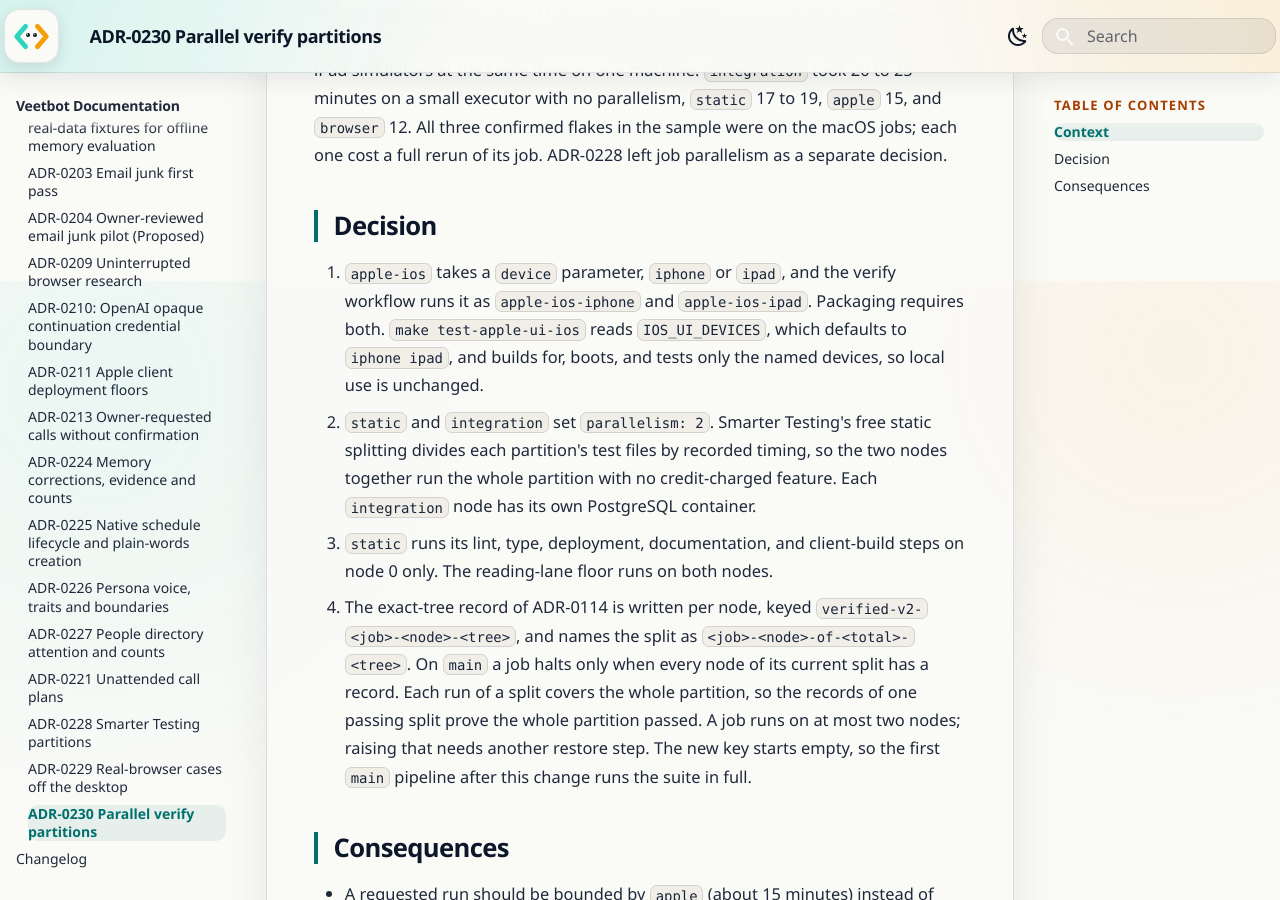
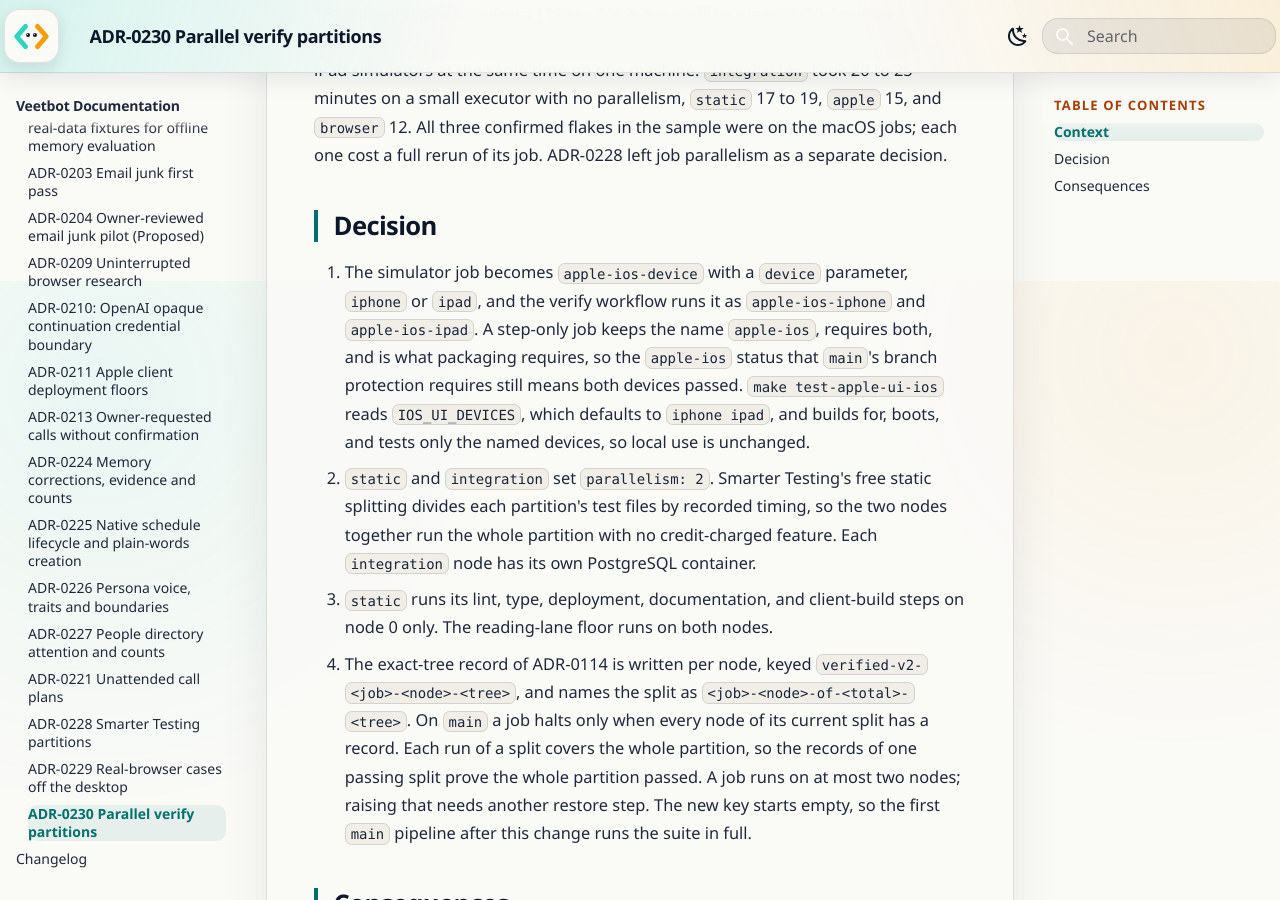
Before and after one commit to avitus/veetbot, an MkDocs documentation site: the page built from docs/adr/0230-parallel-verify-partitions.md, in a window 1280 px wide and 900 px high, scrolled down 619 px. Built offline with MkDocs 1.6.1 and Material for MkDocs 9.7.7, drawn with Linux system fonts in a browser that asks for light colours.

Commit message:
ci: keep main's required apple-ios status; verify alongside review
main's branch protection requires the status ci/circleci: apple-ios, which
the per-device split renamed away. The simulator job is now
apple-ios-device (instances apple-ios-iphone and apple-ios-ipad), and a
step-only apple-ios job requires both and gates packaging, so the
required status still means both devices passed and no protection
setting changes.

The review loop (AGENTS.md step 4) now requests hosted CI with each push,
alongside CodeRabbit, instead of after the review ends, and merges main
into the branch before the final push, so the merge tree matches the
verified head and main skips re-verification. The two misses in 15 main
pipelines (#166, #172) each delayed production about 28 minutes. Routing
labels were shortened to keep AGENTS.md inside its 12 KiB cap.

Also: the sidecar check timeout rises from 900 s to 1800 s (recent
runs took 880-970 s); deployment.md's "seven" required checks is nine.

Tests: test_the_required_apple_ios_status_passes_only_after_both_devices
was written with the gate job, not run red first. 138 toolchain/workflow
tests pass; circleci config validate passes; make docs-check passes.

Reading-Lane: A

Co-Authored-By: Claude Opus 5.5 <noreply@anthropic.com>
Glen-Conversation: c0c2ae77-ea24-44bc-aaf4-168a90712cc4

```diff
--- a/docs/adr/0230-parallel-verify-partitions.md
+++ b/docs/adr/0230-parallel-verify-partitions.md
@@ -18,11 +18,14 @@ ADR-0228 left job parallelism as a separate decision.
 
 ## Decision
 
-1. `apple-ios` takes a `device` parameter, `iphone` or `ipad`, and the verify
-   workflow runs it as `apple-ios-iphone` and `apple-ios-ipad`. Packaging
-   requires both. `make test-apple-ui-ios` reads `IOS_UI_DEVICES`, which
-   defaults to `iphone ipad`, and builds for, boots, and tests only the named
-   devices, so local use is unchanged.
+1. The simulator job becomes `apple-ios-device` with a `device` parameter,
+   `iphone` or `ipad`, and the verify workflow runs it as `apple-ios-iphone`
+   and `apple-ios-ipad`. A step-only job keeps the name `apple-ios`, requires
+   both, and is what packaging requires, so the `apple-ios` status that
+   `main`'s branch protection requires still means both devices passed.
+   `make test-apple-ui-ios` reads `IOS_UI_DEVICES`, which defaults to
+   `iphone ipad`, and builds for, boots, and tests only the named devices, so
+   local use is unchanged.
 2. `static` and `integration` set `parallelism: 2`. Smarter Testing's free
    static splitting divides each partition's test files by recorded timing, so
    the two nodes together run the whole partition with no credit-charged
--- a/docs/status/citation-ledger.yaml
+++ b/docs/status/citation-ledger.yaml
@@ -328,7 +328,7 @@ citations:
   - cite: "docs/plan/notifications-and-devices.md#docs/plan/multi-device-and-surfaces.md:441"
     excerpt: "## Open questions for review"
     digest: "b6a2adc3e0938fad"
-  - cite: "docs/plan/operational-hardening.md#docs/deployment.md:1442-1445"
+  - cite: "docs/plan/operational-hardening.md#docs/deployment.md:1443-1446"
     excerpt: "This is still a single-server failure domain with no require"
     digest: "f18e7d7e9ebaaad1"
   - cite: "docs/plan/operational-hardening.md#docs/plan/event-log-and-persistence.md:998-1009"
```
Also changed, not shown: AGENTS.md (+15 -15 lines), docs/deployment.md (+4 -3 lines), docs/plan/development-toolchain.md (+9 -5 lines), docs/plan/operational-hardening.md (+1 -1 lines), 4 other files.
